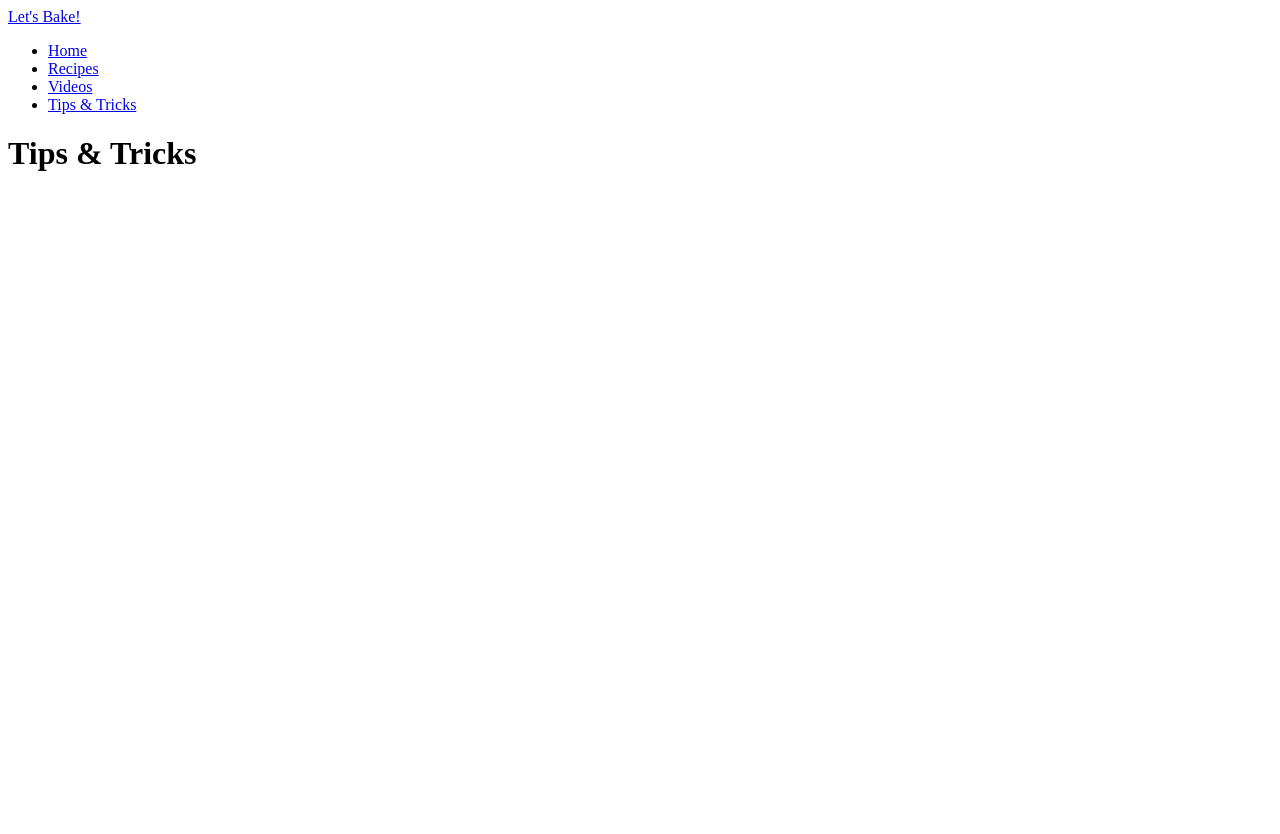
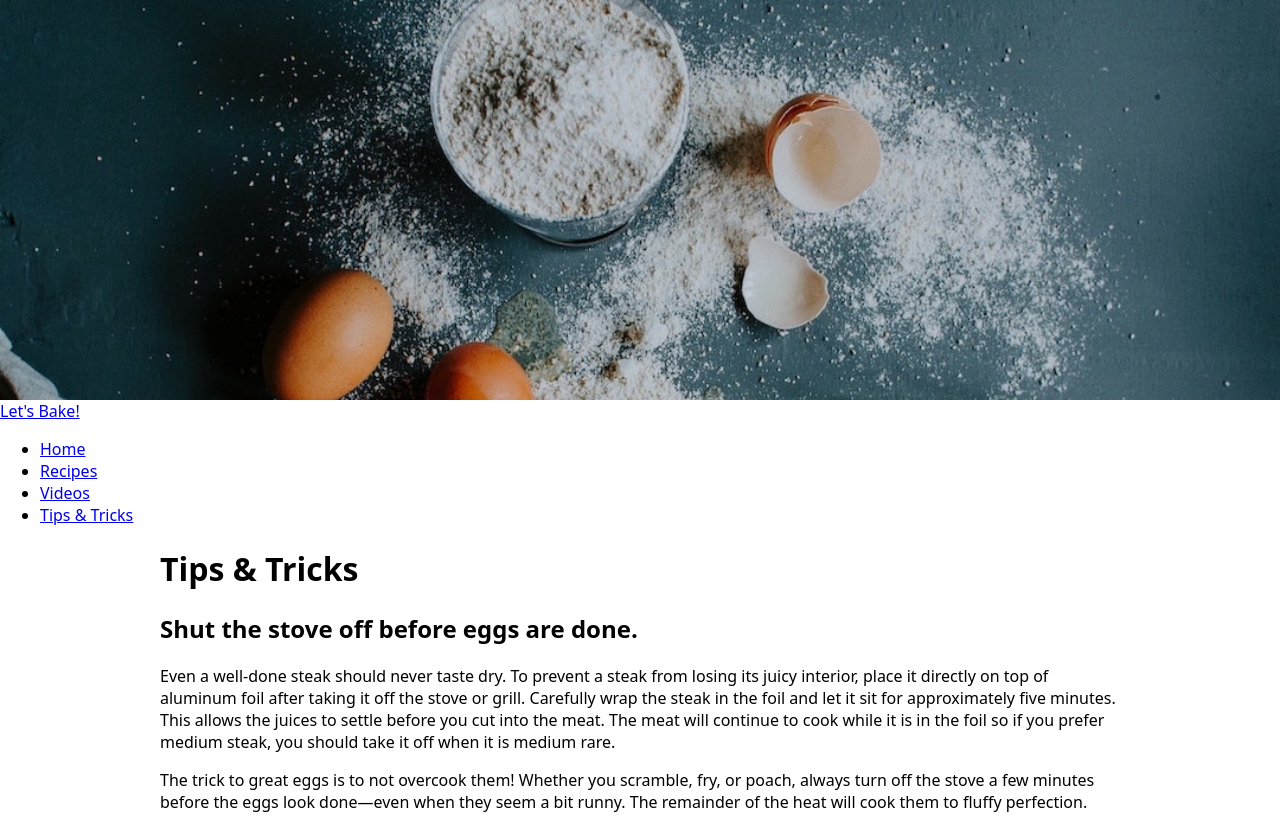
Before and after one commit to joanneimbisi/recipe-app, a plain HTML site: page index.html in a window 1280 px wide. Both pictures are taken after a click on the link "Tips & Tricks". Before the commit the page ends 800 px from the top, so only its background shows below. Drawn offline with Linux system fonts and the light colour scheme.

Commit message:
Added new stylesheet and photo

```diff
--- a/index.html
+++ b/index.html
@@ -1,22 +1,18 @@
 <!DOCTYPE html>
 <html lang="en">
 <head>
-    <meta charset="UTF-8">
-    <meta http-equiv="X-UA-Compatible" content="IE=edge">
-    <meta name="viewport" content="width=device-width, initial-scale=1.0">
-
-
-    <title>Let's Bake!</title>
+  <meta charset="UTF-8">
+  <meta http-equiv="X-UA-Compatible" content="IE=edge">
+  <meta name="viewport" content="width=device-width, initial-scale=1.0">
+  <title>Let's Bake!</title>
+  <link rel="stylesheet" href="style.css">
 </head>
 <body>
-
-    </div>
-
-    <nav class="#827717 lime darken-4">
-        <div class="nav-wrapper container">
-          <a href="#" class="brand-logo">
+  <div class="header">
+   </div>
+   <div class="bg-image"></div>
           <a href="#">Let's Bake!</a>
-          <ul id="nav-mobile" class="right hide-on-med-and-down">
+          <ul id="nav-mobile" class="">
             <li><a href="#" id="home-link">Home</a></li>
             <li><a href="#" id="recipes">Recipes</a></li>
             <li><a href="#" id="videos">Videos</a></li>
--- a/javascripts/index.js
+++ b/javascripts/index.js
@@ -1,9 +1,4 @@
 /** Globals **/
-let desserts = [
-	{name: "Cheesecake",
-	description: "a bunch of description text",
-}
-];
 
 /** NODE Getters */
 
@@ -45,7 +40,7 @@ h1.className = 'center-align';
 p.className = 'center-align';
 
 h1.innerText = "Amazing recipes from around the world!"
-p.innerText = 'Have an original dessert recipe you want to share? Submit the form below.'
+p.innerText = 'Have an original recipe you want to share? Submit the form below.'
 
 mainDiv.appendChild(h1)
 mainDiv.appendChild(p)
@@ -77,11 +72,30 @@ e.preventDefault();
 resetMainDiv();
 
 const h1 = document.createElement('h1')
+const h2 = document.createElement('h2')
+const h3 = document.createElement('h3')
+const h4 = document.createElement('h4')
+const para1 = document.createElement('p')
+const para2 = document.createElement('p')
+const para3 = document.createElement('p')
+
 h1.innerText = "Tips & Tricks"
-// h1.className = "center-align";
-// h1.style.marginTop = "10px";
-// h1.style.paddingTop = "10px"
+
+
+h2.innerText = "Let red meat sit before cutting into it."
+para1.innerText = "Even a well-done steak should never taste dry. To prevent a steak from losing its juicy interior, place it directly on top of aluminum foil after taking it off the stove or grill. Carefully wrap the steak in the foil and let it sit for approximately five minutes. This allows the juices to settle before you cut into the meat. The meat will continue to cook while it is in the foil so if you prefer medium steak, you should take it off when it is medium rare."
+
+h2.innerText = "Shut the stove off before eggs are done."
+
+para2.innerText = "The trick to great eggs is to not overcook them! Whether you scramble, fry, or poach, always turn off the stove a few minutes before the eggs look done—even when they seem a bit runny. The remainder of the heat will cook them to fluffy perfection."
 mainDiv.appendChild(h1)
+mainDiv.appendChild(h2)
+mainDiv.appendChild(para1)
+mainDiv.appendChild(para2)
+mainDiv.appendChild(h3)
+mainDiv.appendChild(para3)
+mainDiv.appendChild(h4)
+mainDiv.appendChild(para4)
 }
 /** Events **/
 const attatchHomePageLinkEvent = () => {
@@ -154,7 +168,7 @@ const attachTipsAndTricksLinkEvent = () => {
 // }
 // const resetMain =
 
-// 	 renderDessertListPage();
+// 	 renderRecipeListPage();
 // })
 // }
 
--- /dev/null
+++ b/style.css
@@ -0,0 +1,19 @@
+.bg-image {
+    background-image: url("pexels-flora-westbrook-4191621.jpg");
+   background-size: cover;
+    background-repeat: no-repeat;
+    padding-top: 200px;
+    padding-bottom: 200px;
+}
+
+body { margin:0;
+    font-family: system-ui;
+}
+
+#main {
+    max-width: 960px;
+    margin-left: auto;
+    margin-right: auto;
+    padding-left: 1rem;
+    padding-right: 1rem;
+}
```
Also changed, not shown: pexels-flora-westbrook-4191621.jpg (added), stylesheets/index.css (deleted), 1 other file.
